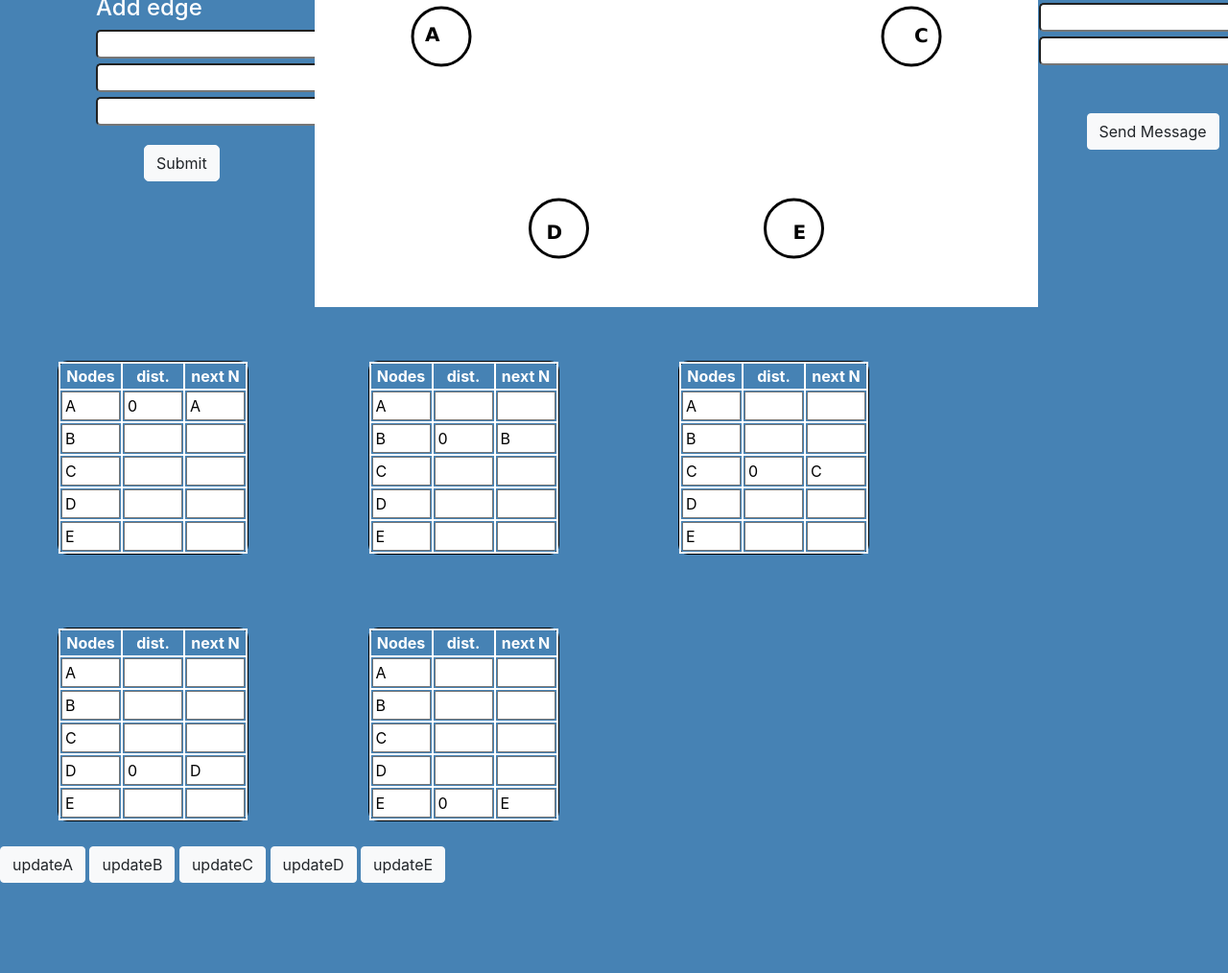
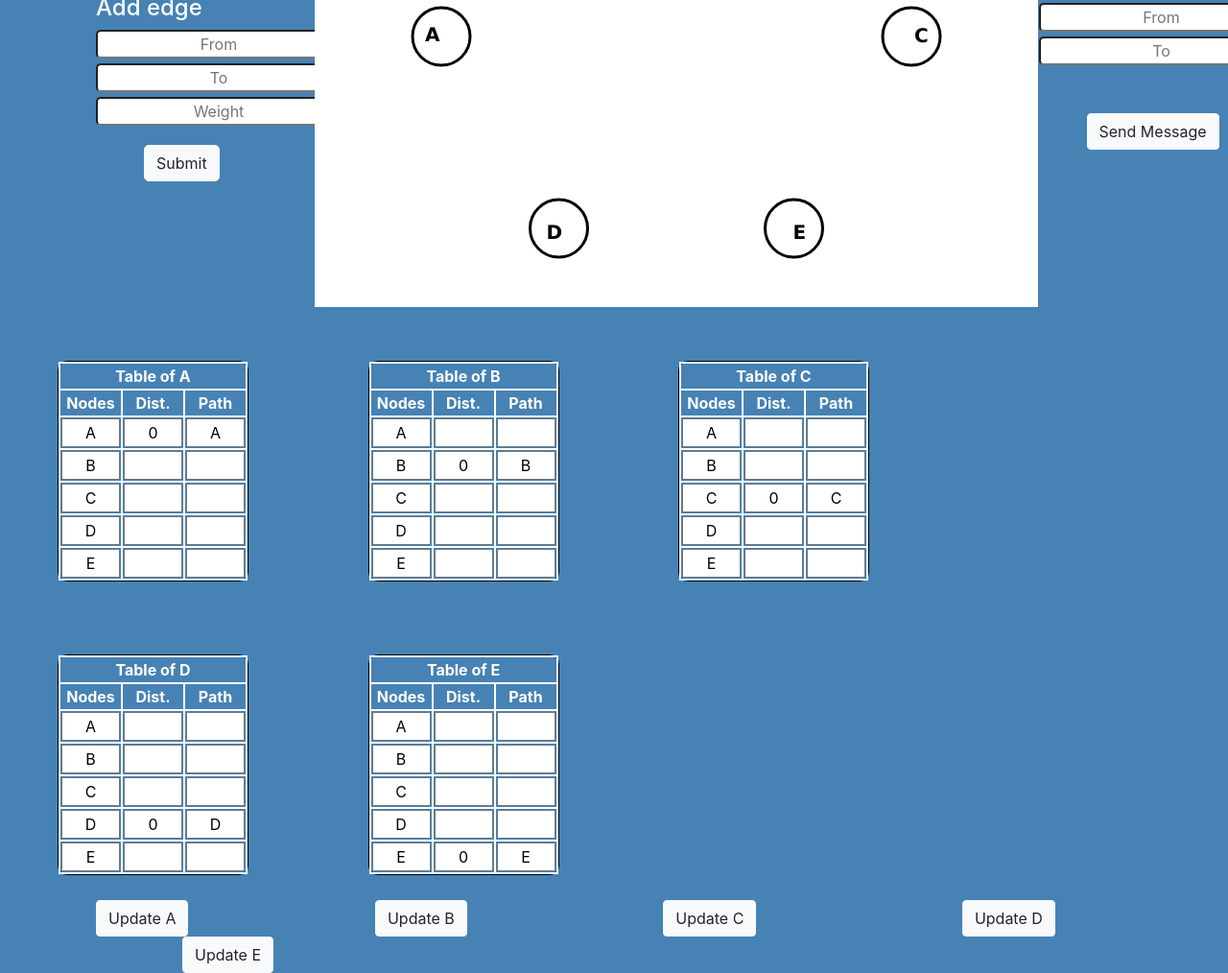
Before and after one commit to nikhil24agarwal/virtual-lab-experiment-, a plain HTML site: page ospf.html in a window 1280 px wide. Shown: the part 224-1238 px from the top of the page at 96% size. Before the commit the page ends 1144 px from the top, so only its background shows below. Drawn offline with nearby package versions, Linux system fonts and the light colour scheme.

Commit message:
some updates

```diff
--- a/css/ospfstyle.css
+++ b/css/ospfstyle.css
@@ -39,7 +39,9 @@ nav{
 .topic{
     padding-left: 10px;
 }
-
+input{
+    text-align: center;
+}
 .input1{
 
     margin-bottom: 5px;
@@ -102,7 +104,21 @@ nav{
         color: white;
         margin-top: 100px;
     }
-
+    .vv1{
+        margin-left: 100px;
+    }
+    .vv2{
+        margin-left: 190px;
+    }
+    .vv3{
+        margin-left: 200px;
+    }
+    .vv4{
+        margin-left: 210px;
+    }
+     .vv5{
+        margin-left: 190px;
+    }
 
 
     @media all and (max-width:500px){
--- a/css/ripstyle.css
+++ b/css/ripstyle.css
@@ -119,3 +119,6 @@ table{
 
 
 }
+input{
+    text-align: center;
+}
--- a/css/staticstyle.css
+++ b/css/staticstyle.css
@@ -10,6 +10,7 @@ th,td,tr{
 }
 th{
     color: #fff;
+    text-align: center;
 }
 td{
     text-align: center;
@@ -121,3 +122,7 @@ canvas{
 
 
 }
+
+input{
+    text-align: center;
+}
--- a/js/rip.js
+++ b/js/rip.js
@@ -121,6 +121,8 @@ function t(){
     dtable.nextn=[]
     etable.dist=[]
     etable.nextn=[]
+
+
 
     atable.dist.push(document.querySelector("body > div:nth-child(3) > table:nth-child(1) > tbody > tr:nth-child(2) > td:nth-child(2) > input").value=am[0][0]);
     atable.dist.push(document.querySelector("body > div:nth-child(3) > table:nth-child(1) > tbody > tr:nth-child(3) > td:nth-child(2) > input").value=am[0][1]);
--- a/ospf.html
+++ b/ospf.html
@@ -26,9 +26,9 @@
         <div class="col-lg-3">
             <button id="tablesub"  class="btn btn-light" onclick="f()">New Graph</button><br>
         <h4 class="add">Add edge</h4>
-            <input class="input1 ss"><br>
-            <input class="input2 ss"><br>
-            <input class="input3 ss"><br>
+            <input placeholder="From" class="input1 ss"><br>
+            <input placeholder="To" class="input2 ss"><br>
+            <input placeholder="Weight"  class="input3 ss"><br>
             <button type="submit"  class="btn btn-light bb" onclick="update()">Submit</button>
             </div>
         <div class="col-lg-6">
@@ -37,17 +37,21 @@
         <div class="col-lg-3">
         <!-- <button class="btn btn-light bbb" onclick="fun()">Update 1</button><br> -->
         <h4 class="packet">Send packet</h4>
-             <input class="input4"><br>
-            <input class="input5"><br>
+             <input placeholder="From"  class="input4"><br>
+            <input placeholder="To" class="input5"><br>
             <button type="submit"  class="btn btn-light bbb" onclick="dim()">Send Message</button>
         </div>
       </div>
     <div>
     <table>
+
+        <tr>
+            <th colspan="3">Table of A</th>
+        </tr>
         <tr>
             <th>Nodes</th>
-            <th>dist.</th>
-            <th>next N</th>
+            <th>Dist.</th>
+            <th>Path</th>
         </tr>
         <tr>
             <td><input value="A" readonly="readonly" size="1"></td>
@@ -77,9 +81,12 @@
     </table>
     <table>
         <tr>
+            <th colspan="3">Table of B</th>
+        </tr>
+        <tr>
             <th>Nodes</th>
-            <th>dist.</th>
-            <th>next N</th>
+            <th>Dist.</th>
+            <th>Path</th>
         </tr>
         <tr>
             <td><input value="A" readonly="readonly" size="1"></td>
@@ -109,9 +116,12 @@
     </table>
     <table>
         <tr>
+            <th colspan="3">Table of C</th>
+        </tr>
+        <tr>
             <th>Nodes</th>
-            <th>dist.</th>
-            <th>next N</th>
+            <th>Dist.</th>
+            <th>Path</th>
         </tr>
         <tr>
             <td><input value="A" readonly="readonly" size="1"></td>
@@ -141,9 +151,12 @@
     </table>
     <table>
         <tr>
+            <th colspan="3">Table of D</th>
+        </tr>
+        <tr>
             <th>Nodes</th>
-            <th>dist.</th>
-            <th>next N</th>
+            <th>Dist.</th>
+            <th>Path</th>
         </tr>
         <tr>
             <td><input value="A" readonly="readonly" size="1"></td>
@@ -173,9 +186,12 @@
     </table>
     <table>
         <tr>
+            <th colspan="3">Table of E</th>
+        </tr>
+        <tr>
             <th>Nodes</th>
-            <th>dist.</th>
-            <th>next N</th>
+            <th>Dist.</th>
+            <th>Path</th>
         </tr>
         <tr>
             <td><input value="A" readonly="readonly" size="1"></td>
@@ -208,11 +224,11 @@
 
 
 
-<button  class="btn btn-light vv1" onclick="updateA()">updateA</button>
-<button  class="btn btn-light vv2" onclick="updateB()">updateB</button>
-<button  class="btn btn-light vv3" onclick="updateC()">updateC</button>
-<button class="btn btn-light vv4" onclick="updateD()">updateD</button>
-<button class="btn btn-light vv5" onclick="updateE()">updateE</button>
+<button  class="btn btn-light vv1" onclick="updateA()">Update A</button>
+<button  class="btn btn-light vv2" onclick="updateB()">Update B</button>
+<button  class="btn btn-light vv3" onclick="updateC()">Update C</button>
+<button class="btn btn-light vv4" onclick="updateD()">Update D</button>
+<button class="btn btn-light vv5" onclick="updateE()">Update E</button>
 <script src="https://code.jquery.com/jquery-3.5.1.slim.min.js" integrity="sha384-DfXdz2htPH0lsSSs5nCTpuj/zy4C+OGpamoFVy38MVBnE+IbbVYUew+OrCXaRkfj" crossorigin="anonymous"></script>
 <script src="https://cdn.jsdelivr.net/npm/popper.js@1.16.0/dist/umd/popper.min.js" integrity="sha384-Q6E9RHvbIyZFJoft+2mJbHaEWldlvI9IOYy5n3zV9zzTtmI3UksdQRVvoxMfooAo" crossorigin="anonymous"></script>
 <script src="https://stackpath.bootstrapcdn.com/bootstrap/4.5.0/js/bootstrap.min.js" integrity="sha384-OgVRvuATP1z7JjHLkuOU7Xw704+h835Lr+6QL9UvYjZE3Ipu6Tp75j7Bh/kR0JKI" crossorigin="anonymous"></script>
```
Also changed, not shown: rip.html (+32 -17 lines), static.html (+29 -14 lines).
